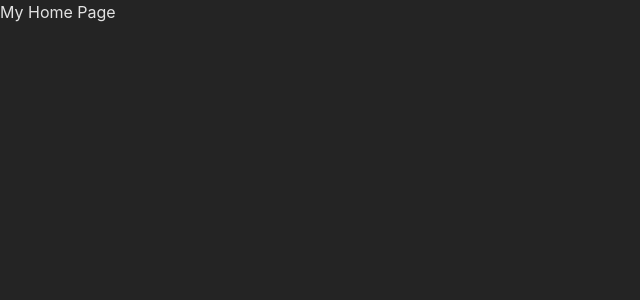
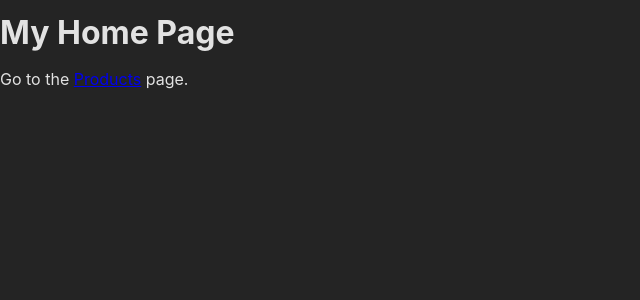
Before and after one commit to PomiHD/react-route-demo, a React (Vite) app: page / in a window 1280 px wide. Shown: the top 300 px of the page, without its empty margins (0-640 px from the left). Built offline with nearby package versions, Linux system fonts and the light colour scheme.

Commit message:
327. Navigating between Pages with Links

```diff
--- a/src/App.tsx
+++ b/src/App.tsx
@@ -1,32 +1,18 @@
-import {
-  createBrowserRouter,
-  createRoutesFromElements,
-  RouterProvider,
-  Route,
-} from "react-router-dom";
+import { createBrowserRouter, RouterProvider } from "react-router-dom";
 import Home from "./pages/Home.tsx";
 import Products from "./pages/Products.tsx";
 
 // define the router
-// const router = createBrowserRouter([
-//   {
-//     path: "/",
-//     element: <Home />,
-//   },
-//   {
-//     path: "/products",
-//     element: <Products />,
-//   },
-// ]);
-
-const routeDefinitions = createRoutesFromElements(
-  <Route>
-    <Route path="/" element={<Home />} />,
-    <Route path="/products" element={<Products />} />,
-  </Route>,
-);
-
-const router = createBrowserRouter(routeDefinitions);
+const router = createBrowserRouter([
+  {
+    path: "/",
+    element: <Home />,
+  },
+  {
+    path: "/products",
+    element: <Products />,
+  },
+]);
 function App() {
   return (
     <>
--- a/src/pages/Home.tsx
+++ b/src/pages/Home.tsx
@@ -1,7 +1,12 @@
+import { Link } from "react-router-dom";
+
 export default function Home() {
-    return (
-        <><div>
-            My Home Page
-        </div> </>
-    );
+  return (
+    <>
+      <h1>My Home Page</h1>
+      <p>
+        Go to the <Link to="/products">Products</Link> page.
+      </p>
+    </>
+  );
 }
```
